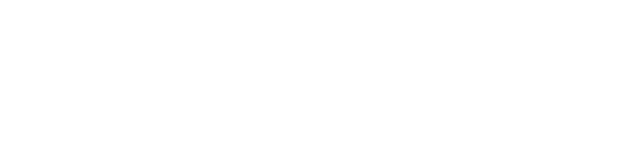
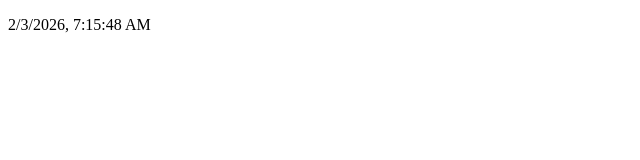
Before and after one commit to acciojob/clock-Prapitesh, a website: page main.html in a window 1280 px wide. Shown: the whole page, without its empty margins (0-640 px from the left). Drawn offline with Linux system fonts and the light colour scheme.

Commit message:
created a submission

```diff
--- a/main.html
+++ b/main.html
@@ -1,16 +1,12 @@
 <!DOCTYPE html>
-
 <html>
-
 <head>
-	<link rel="stylesheet" href="styles.css">
+  <link rel="stylesheet" href="styles.css">
 </head>
 
 <body>
-	<!-- the entire body must be written by student -->
-    <script type="text/javascript" src="./script.js">
-</script>
+  <p id="timer"></p>
 
+  <script type="text/javascript" src="./script.js"></script>
 </body>
-
 </html>
--- a/script.js
+++ b/script.js
@@ -1 +1,13 @@
 //your JS code here. If required.
+const timer = document.getElementById("timer");
+
+function updateTime() {
+  const now = new Date();
+  timer.textContent = now.toLocaleString();
+}
+
+// run immediately
+updateTime();
+
+// update every second
+setInterval(updateTime, 1000);
```
